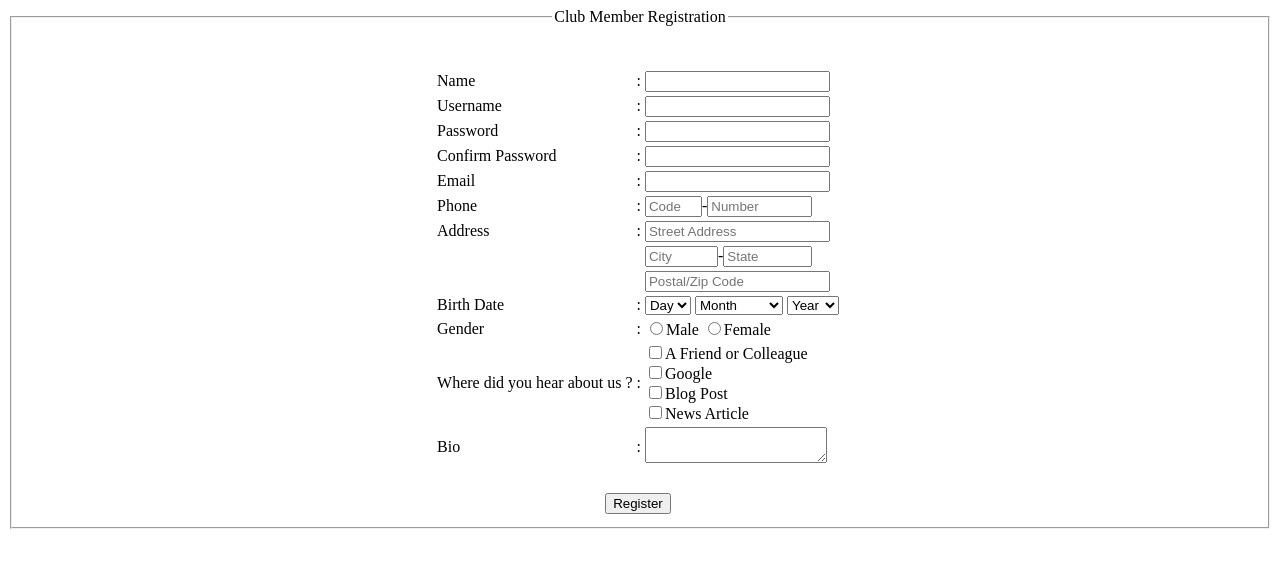
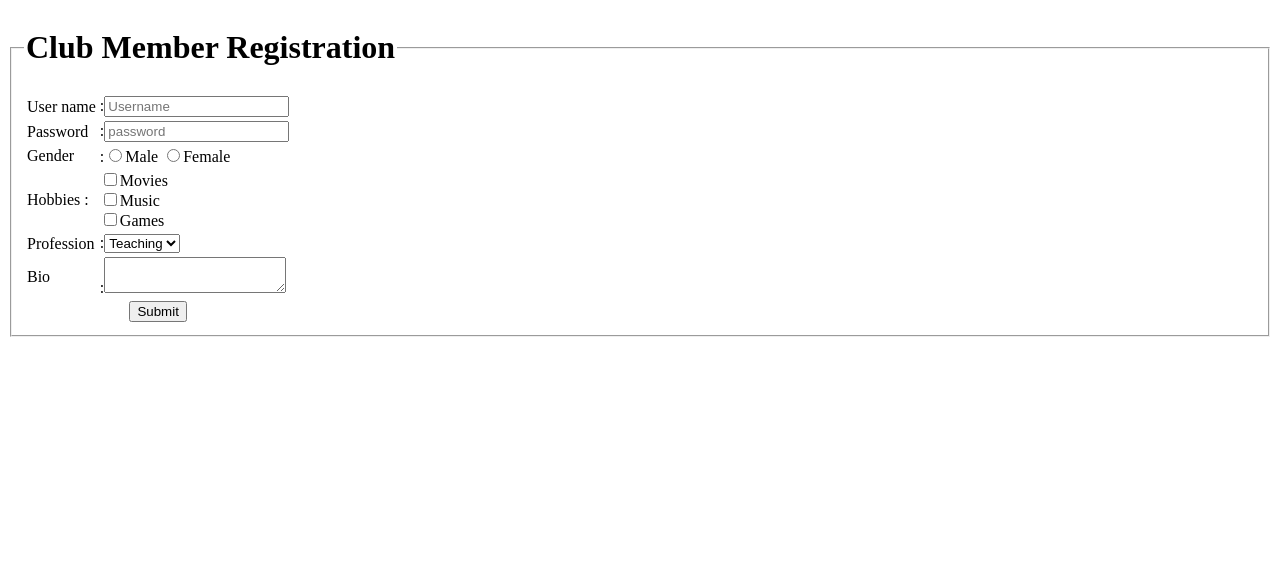
Before and after one commit to jubaernabil/WT_Sp21_F_PHP, a PHP site: page /Form.php in a window 1280 px wide. Shown: the top 568 px of the page. Run offline with PHP 8.4, Linux system fonts and the light colour scheme.

Commit message:
Form done

```diff
--- a/Lab 17-Feb/Form.php
+++ b/Lab 17-Feb/Form.php
@@ -5,307 +5,113 @@
 </head>
 <body>
 	 <?php
-	$name="";
-	$err_name="";
-	$uname="";
-	$err_uname="";
-	$pass="";
-	$err_pass="";
-	$cpass="";
-	$err_cpass="";
-	$email="";
-	$err_email="";
-	$code="";
-	$err_code="";
-	$num="";
-	$err_num="";
-	$gender="";
-	$err_gender="";
-	$day="";
-	$err_day="";
-	$month="";
-	$err_month="";
-	$year="";
-	$err_year="";
-	$bio="";
-	$err_bio="";
-	$sources="";
-	$err_sources="";
-
-
-		if	($_SERVER["REQUEST_METHOD"]=="POST")
+	 		$uname = "";
+	 		$err_uname = "";
+	 		$password = "";
+	 		$err_password="";
+	 		$ugender = "" ;
+	 		$err_ugender = "" ;
+	 		$uhobbies = "" ;
+	 		$err_uhobbies = "" ;
+	 		$ubio = "" ;
+	 		$err_ubio = "" ;
+	        if($_SERVER["REQUEST_METHOD"] == "POST")
 	 		{
 	 			if (empty($_POST["name"]))
 	 			{
-				$err_name="**Name Required";
+	 				$err_uname = "Username Required";
+	 			}
+	 			else if(strlen($_POST["name"])<6){
+					$err_uname="*Username should be at least 6 characters";
 				}
 	 			else
 	 			{
-				$name=$_POST["name"];
+	 				$uname = $_POST["name"] ;
 	 			}
-
-			if (strlen($_POST["uname"])<6)
+	 			if (empty($_POST["pass"]))
 	 			{
-				$err_uname="Username length must be 6 or longer";
-			}
-			elseif(strpos($_POST["uname"]," "))
-			{
-				$err_uname=" White space is not allowed in Username";
+	 				$err_password = "Password Required";
 	 			}
 	 			else
 	 			{
-				$uname=$_POST["uname"];
+	 				$password = $_POST["pass"] ;
 	 			}
-			if(strlen($_POST["pass"])>8)
-			{
-				$pass=$_POST["pass"];
-			if ((!strpos($_POST["pass"],"#"))||(!strpos($_POST["pass"],"?")))
-				{
-				$err_pass="Password should have minimum 1 character '?'or'#'";
+	 			if (!isset($_POST["gender"])){
+                    $err_ugender=   "Select a gender  ";
                 }
-				for ($l=0;$l<strlen($_POST["pass"]);$l++)
-				{
-					if (ctype_lower($_POST["pass"][$l]))
-					{
-						break;
+				else{
+					if (isset($gender) && $gender=="Male"){
+						$ugender=$_POST["gender"];
 					}
-					else
-					{
-						$err_pass="Password should have minimum 1 lower case letter";
-					}
-				}
-				for ($m=0;$m<strlen($_POST["pass"]);$m++)
-				{
-					if (ctype_upper($_POST["pass"][$m]))
-					{
-						break;
-					}
-					else
-					{
-						$err_pass="Password should have minimum 1 upper case letter";
-					}
-				}
-				for($n=0;$n<strlen($_POST["pass"]);$n++)
-				{
-					if(is_numeric($_POST["pass"][$n]))
-					{
-						break;
-					}
-					else
-					{
-						$err_pass="Password should have minimum 1 numeric character";
+					else{
+						if (isset($gender) && $gender=="Female"){
+							$ugender=$_POST["gender"];
 						}
 				    }
 				}
-			else
-			$err_pass="Password length must be 8 or longer";
+				if(empty($_POST["hobbies"])){
+                    $err_uhobbies="this field is required";
 
-			if($_POST["cpass"]!=$_POST["pass"])
-			{
-				$err_cpass="Password Didn't matched";
-			}
-			else{$cpass=$_POST["cpass"];}
-
-			if(strpos($_POST["email"],"@"))
-			{if(strpos($_POST["email"],"."))
-			$email=$_POST["email"];
-			}
-			else $err_email="Email should contain '@' and '.' sequentially";
-
-			if(!is_numeric($_POST["code"]))
-			{
-				$err_code="Code should be numeric";
-			}
-			else $num=$_POST["num"];
-
-			if(!is_numeric($_POST["num"]))
-			{
-				$err_num="Number should be numeric";
-			}
-			else $num=$_POST["num"];
-
-
-			if (!isset($_POST["day"]))
-			{
-				$err_day="Day must be selected";
-			}
-			else
-			{
-				$day=$_POST["day"];
-			}
-			if (!isset($_POST["month"]))
-			{
-				$err_month="Month must be selected";
-			}
-			else
-			{
-				$month=$_POST["month"];
-			}
-			if (!isset($_POST["year"]))
-			{
-				$err_year="Year must be selected";
-			}
-			else
-			{
-				$year=$_POST["year"];
                  }
 
-			if (empty($_POST["bio"]))
-			{
-				$err_bio="Bio can not be blank";
+				else {
+                    $uhobbies =$_POST["hobbies"];
                 }
-			else
-			{
-				$bio=$_POST["bio"];
+				if(empty($_POST["bio"])){
+					$err_ubio ="Enter a text ";
+				}
+				else{
+					$ubio=$_POST["bio"];
+				}
+
         }
 
 
+	?>
+	<fieldset>
+		<legend><h1>Club Member Registration</h1></legend>
+	<form action="" method="post">
 
-			if(!isset($_POST["gender"]))
-			{
-				$err_gender="Please select a gender";
-			}
-			else
-			{
-				$gender=$_POST["gender"];
-			}
-
-			if(!isset($_POST["sources"]))
-			{
-				$err_sources="Least 1 source have to be ticked";
-			}
-			else
-			{
-				$sources=$_POST["sources"];
-			}
-		echo "Name: ".htmlspecialchars($_POST["name"])."<br>";
-		echo "Password: ".htmlspecialchars($_POST["pass"])."<br>";
-
-		}
-?>
-<html>
-	<head></head>
-	<body>
-		<center>
-		<form action="" method="post">
-		<fieldset>
-		<legend align="center">Club Member Registration</legend>
 		<table>
 			<tr>
-					<td><span >Name</span></td>
-					<td>:</td>
-					<td><input type="text" name="name" value="<?php echo $name;?>">
-				</tr>
-
-				<tr>
-					<td><span >Username</span></td>
-					<td>:</td>
-					<td><input type="text" name="uname" value="<?php echo $uname;?>"> </td><td><span><?php echo $err_uname;?></span></td>
+				<td><label>User name </label></td>
+				<td>:<input type="text" placeholder="Username" value="<?php echo $uname;?>" name="name"><span><?php echo $err_uname;?></span></td>
 			</tr>
 			<tr>
-					<td><span>Password</span></td>
-					<td>:</td>
-					<td><input type="password" name="pass" value="<?php echo $pass;?>"> </td><td><span><?php echo $err_pass;?></span></td>
+				<td><label>Password </label></td>
+				<td>:<input type="password" placeholder="password" value="<?php echo $uname;?>" name="pass"><span><?php echo $err_password;?></span></td>
 			</tr>
 			<tr>
-					<td><span>Confirm Password</span></td>
-					<td>:</td>
-					<td><input type="password" name="cpass" value="<?php echo $cpass;?>"> </td><td><span><?php echo $err_cpass;?></span></td>
+				<td><label>Gender </label></td>
+				<td>:<input type="radio" value="Male" name="gender">Male
+					 <input type="radio" value="Female" name="gender">Female
+				</td>
 			</tr>
 			<tr>
-					<td><span>Email</span></td>
-					<td>:</td>
-					<td><input type="text" name="email" value="<?php echo $email;?>"> </td><td><span><?php echo $err_email;?></span></td>
+				<td><label>Hobbies :</label></td>
+				<td><input type="checkbox" value="Movies" name="hobbies[]">Movies<br>
+					<input type="checkbox" value="Music" name="hobbies[]">Music<br>
+					<input type="checkbox" value="Games" name="hobbies[]">Games<br>
+				</td>
 			</tr>
 			<tr>
-					<td><span>Phone</span></td>
-					<td>:</td>
-					<td><input type="text" name="code" value="<?php echo $code;?>" placeholder="Code" size="4">-<input type="text" name="num" value="<?php echo $num;?>" placeholder = "Number" size="10"> </td><td><span><?php echo $err_code;?></span><span><?php echo $err_num;?></span></td>
+				<td><label>Profession</label></td>
+				<td>:<select name="profession">
+					<option>Teaching</option>
+					<option>Driving</option>
+					<option>Service</option>
+				</select>
+				</td>
 			</tr>
 			<tr>
-					<td><span>Address</span></td>
-					<td>:</td>
-					<td><input type="text" name="sa" placeholder="Street Address"></td>
+				<td><label>Bio </label></td>
+				<td>:<textarea name="bio"></textarea></td>
 			</tr>
 			<tr>
-					<td></td>
-					<td></td>
-					<td><input type="text" name="city" placeholder = "City" size="6">-<input type="text" name="state" placeholder = "State" size="8"></td>
-				</tr>
-				<tr>
-					<td></td>
-					<td><td>
-					<input type="text" name="Pocode" placeholder = "Postal/Zip Code">
-				</tr>
-
-				<tr>
-				<td><span>Birth Date</span></td>
-				<td>:</td>
-				<td>
-				<select name="day">
-					<option disabled selected>Day</option>
-					<?php
-						for($i=1;$i<=31;$i++)
-						{
-							echo "<option>$i</option>";
-						}
-					?>
-					</select>
-					<select name="month">
-					<option disabled selected>Month</option>
-					<?php
-						$mon= array("January","February","March","April","May","June","July","August","September","October","November","December");
-						for($j=0;$j<count($mon);$j++)
-						{
-							echo "<option>$mon[$j]</option>";
-						}
-					?>
-				</select>
-				<select name="year">
-					<option disabled selected>Year</option>
-					<?php
-						for($k=1971;$k<=2040;$k++)
-						{
-							echo "<option>$k</option>";
-						}
-					?>
-				</select>
-				</td>
-				<td><?php echo "$err_day"."  "."$err_month"."  "."$err_year"?></td>
-				</tr>
-				<tr>
-				<td><span>Gender</span></td>
-				<td>:</td>
-				<td><input type="radio" name="gender" value="Male"><span>Male</span>
-				<input type="radio" name="gender" value="Female"><span>Female</span> </td><td><span> <?php echo $err_gender;?></span></td><br>
-				</tr>
-				<tr>
-				<td><span>Where did you hear about us ?</span></td>
-				<td>:</td>
-					<td><input type="checkbox" value="friend" name ="sources[]">A Friend or Colleague<br>
-					<input type="checkbox"value="google" name ="sources[]">Google<br>
-					<input type="checkbox"value="blog" name ="sources[]">Blog Post<br>
-					<input type="checkbox"value="news" name ="sources[]">News Article</td><td> <span><?php echo $err_sources;?></span></td></br>
-				</tr>
-				<tr>
-				<td><span>Bio</span></td>
-				<td>:</td>
-				<td><textarea name="bio" ></textarea></td>
-				<td><span><?php echo $err_bio;?></span></td>
-				</tr>
-				<tr>
-				<td><br></td>
-				</tr>
-				<tr>
-				<td colspan="3" align="center">
-				<input type="Submit" name="submit" value="Register">
-				</td>
+				<td align="center" colspan="2"><input type="submit" name="submit" value="Submit"></td>
 			</tr>
 		</table>
+	</form>
 </fieldset>
-		</form>
-		</center>
 </body>
 </html>
-</body>
-</html>
```
Lines whose indentation alone changed are shown as unchanged.
